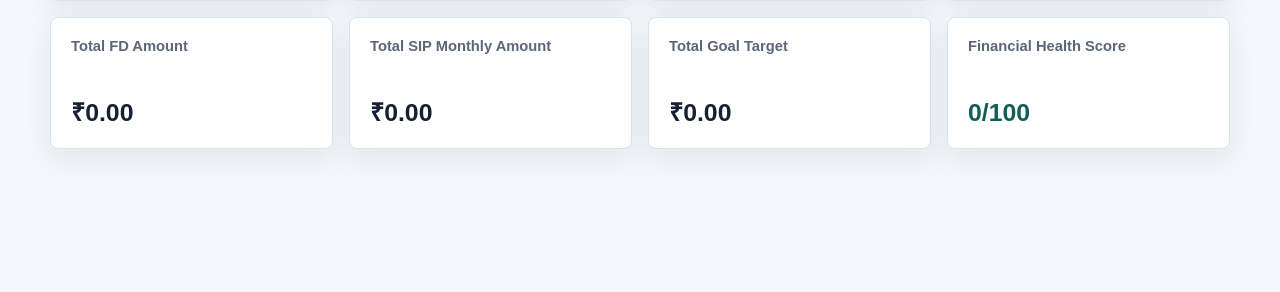
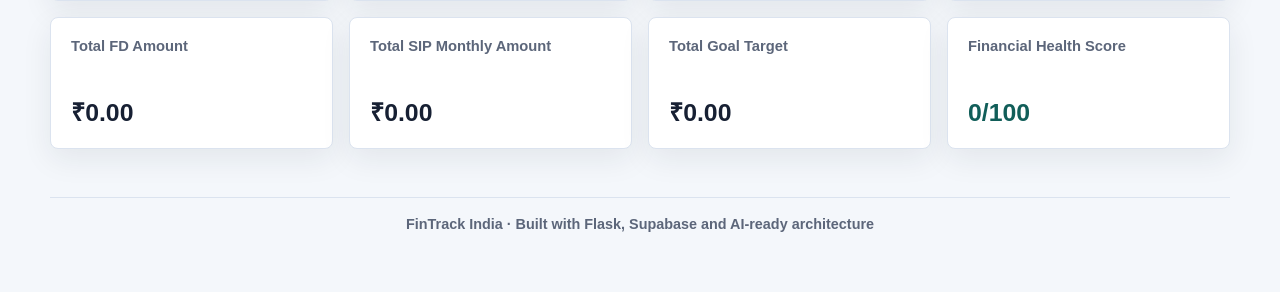
Before and after one commit to UjjwalJain976/fintrack-india, a Flask app: page / in a window 1280 px wide. Shown: the part 313-605 px from the top of the page. Run offline with Flask 3, Linux system fonts and the light colour scheme.

Commit message:
Add test footer and Render note

```diff
--- a/app/static/css/style.css
+++ b/app/static/css/style.css
@@ -239,6 +239,22 @@ td form {
     text-align: center;
 }
 
+.site-footer {
+    width: min(1180px, calc(100% - 32px));
+    margin: 0 auto;
+    padding: 0 0 28px;
+    text-align: center;
+}
+
+.site-footer p {
+    border-top: 1px solid var(--border);
+    color: var(--muted);
+    font-size: 0.9rem;
+    font-weight: 700;
+    margin: 0;
+    padding-top: 18px;
+}
+
 @media (max-width: 900px) {
     .dashboard-grid,
     .entry-form {
--- a/app/templates/base.html
+++ b/app/templates/base.html
@@ -23,5 +23,8 @@
     <main class="page">
         {% block content %}{% endblock %}
     </main>
+    <footer class="site-footer">
+        <p>FinTrack India · Built with Flask, Supabase and AI-ready architecture</p>
+    </footer>
 </body>
 </html>
```
Also changed, not shown: README.md.
